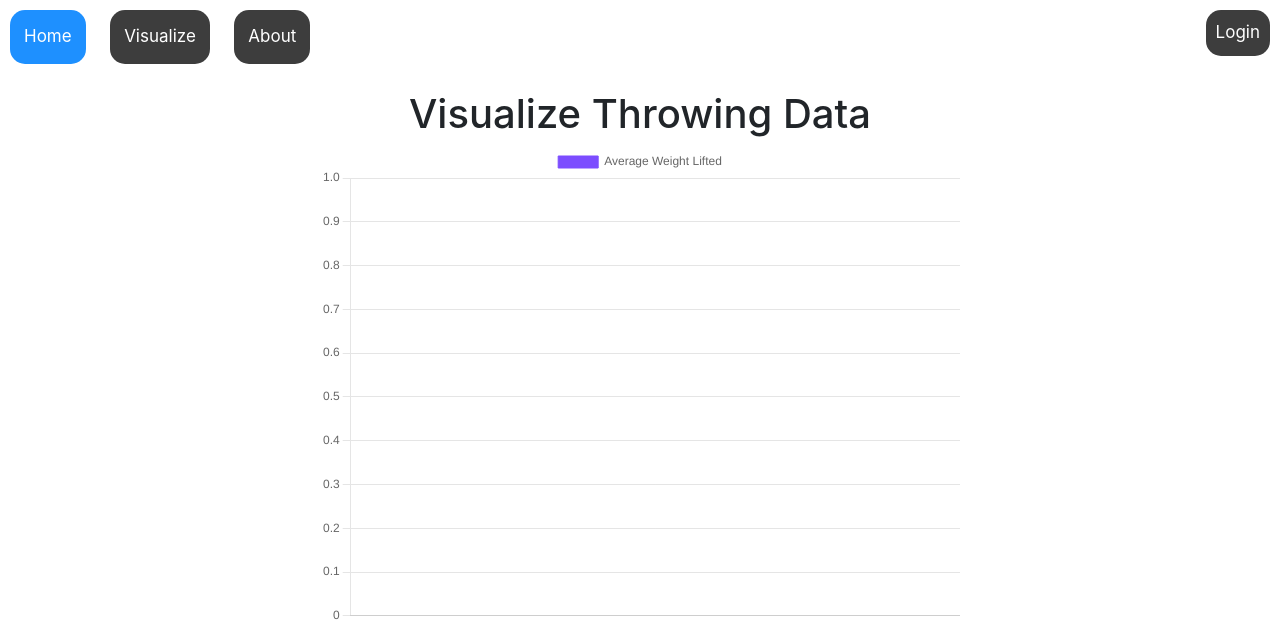
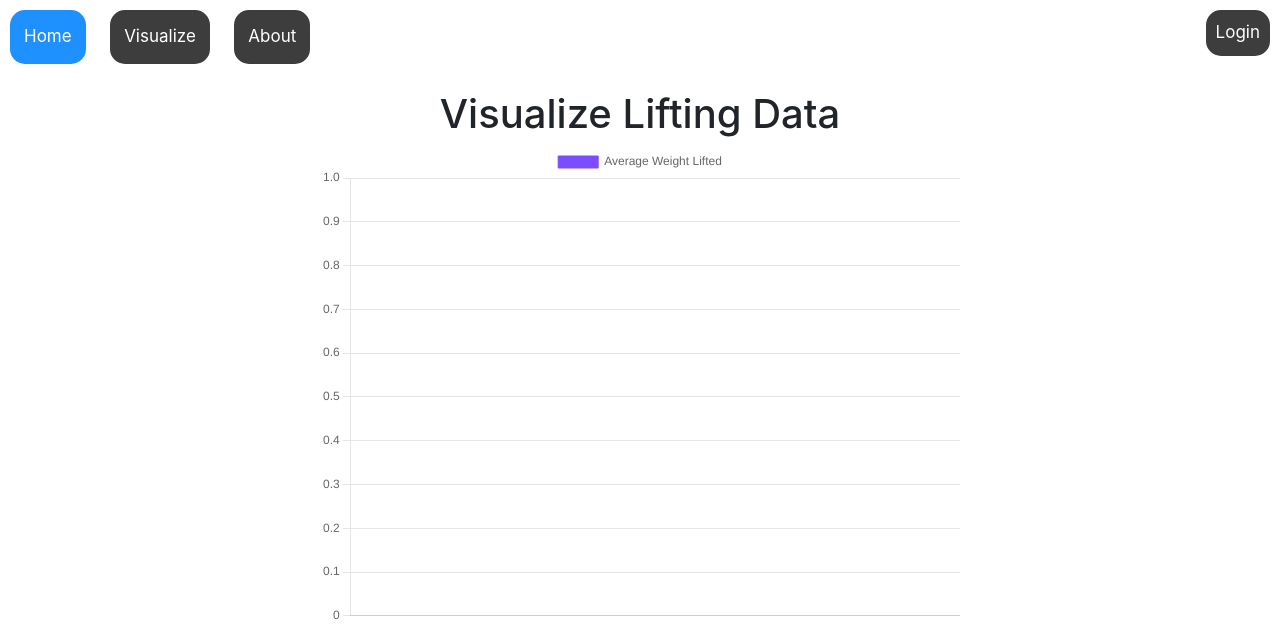
Before and after one commit to SunnyD1421/AthleteTraining, a Django app: template training/templates/training/visualizeLift.html in a window 1280 px wide. Shown: the top 625 px of the page. Run offline with Django 3.2, Linux system fonts and the light colour scheme; the template is opened without the code that fills it: most values are stand-ins (such as "Sample title", 1, 10 or a date in 2020); some libraries are stand-ins or nearby versions.

Commit message:
Update visualizeLift.html

```diff
--- a/training/templates/training/visualizeLift.html
+++ b/training/templates/training/visualizeLift.html
@@ -7,7 +7,7 @@
 <div class="row">
     <div class="col-3"></div>
         <div class="col-6">
-            <h1 style="text-align: center;">Visualize Throwing Data</h1>
+            <h1 style="text-align: center;">Visualize Lifting Data</h1>
         </div>
     <div class="col-3"></div>
 </div>
```
